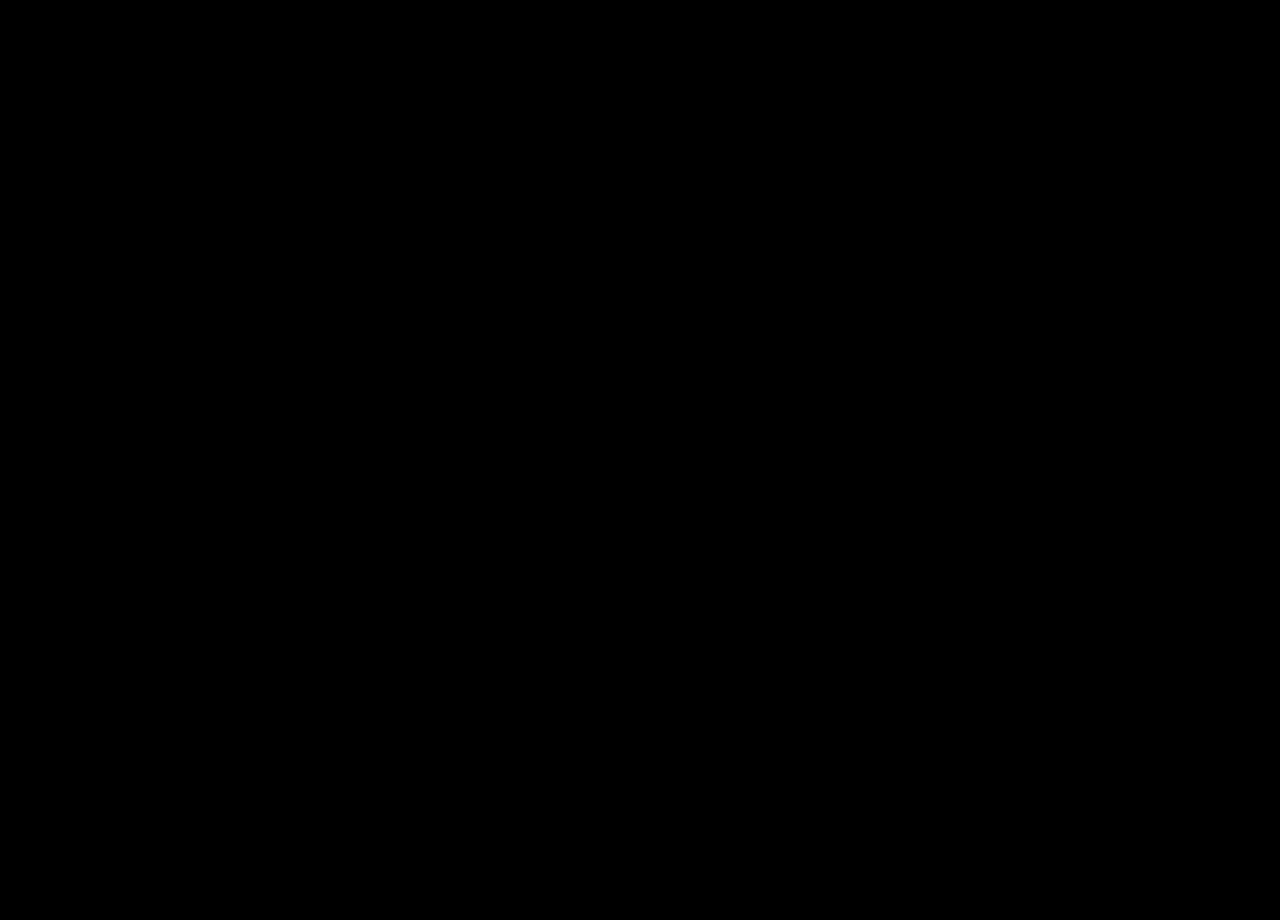
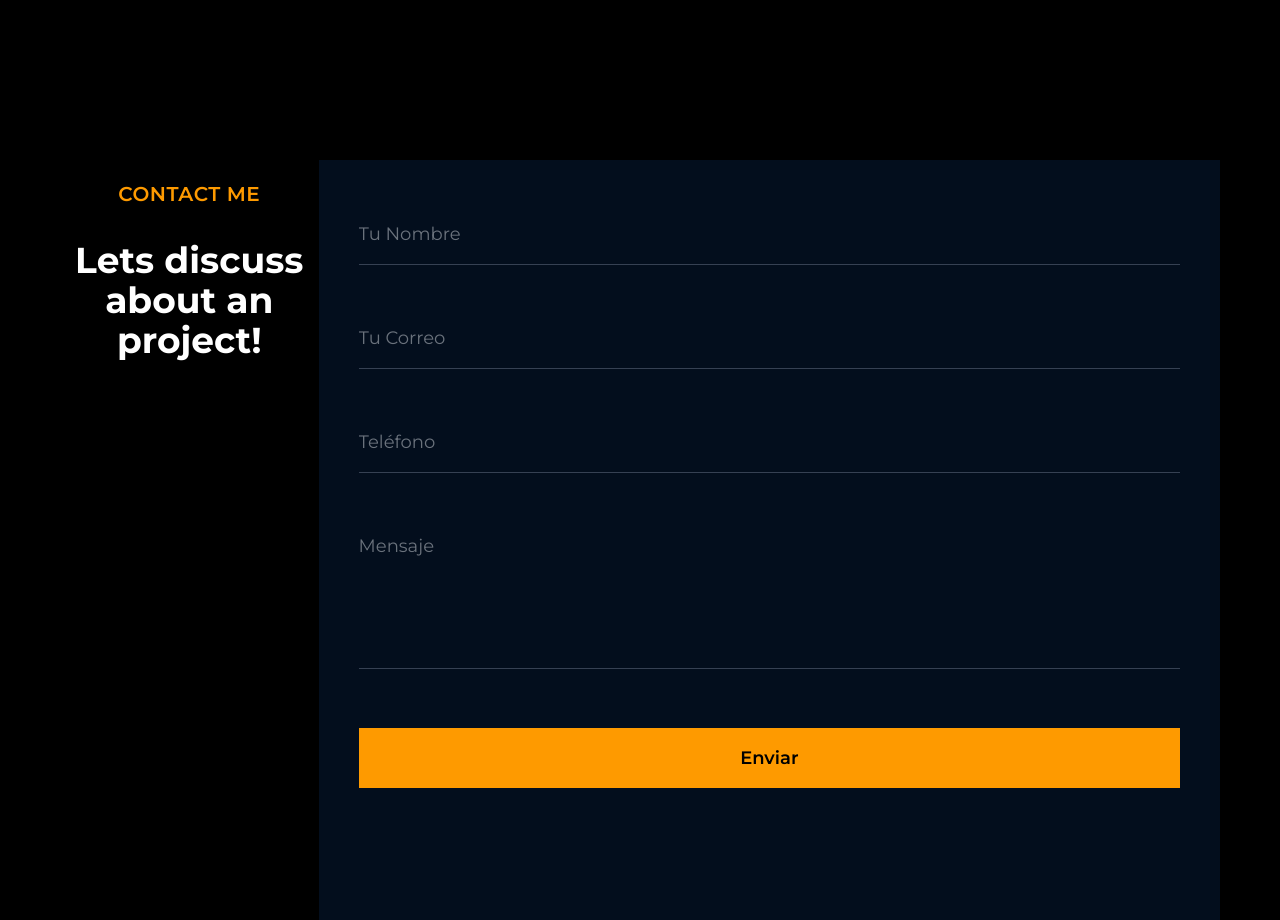
Before and after one commit to sebastianebd/portfolio, a Next.js app: page / in a window 1280 px wide. Shown: the part 1480-2400 px from the top of the page. Built offline with nearby package versions, Linux system fonts and the light colour scheme; grey boxes are pictures that could not be loaded.

Commit message:
wip: se finaliza diseño mobile, se integra api y nodemailer para envio de correos

```diff
--- /dev/null
+++ b/app/api/contact/route.ts
@@ -0,0 +1,69 @@
+// app/api/contact/route.ts
+import { NextResponse } from 'next/server';
+import nodemailer from 'nodemailer';
+
+export async function POST(req: Request) {
+  console.log('🚀 /api/contact fue llamado');
+  try {
+    const body = await req.json();
+    const { name, email, phone, message } = body ?? {};
+
+    if (!name || !email || !message) {
+      return NextResponse.json(
+        { ok: false, error: 'Missing required fields: name, email or message' },
+        { status: 400 }
+      );
+    }
+
+    const emailRegex = /^\S+@\S+\.\S+$/;
+    if (!emailRegex.test(email)) {
+      return NextResponse.json({ ok: false, error: 'Invalid email' }, { status: 400 });
+    }
+
+    if (process.env.SEND_EMAIL === 'true') {
+      const { SMTP_HOST, SMTP_PORT, SMTP_USER, SMTP_PASS, CONTACT_TO } = process.env;
+      if (!SMTP_HOST || !SMTP_PORT || !SMTP_USER || !SMTP_PASS || !CONTACT_TO) {
+        console.warn('SEND_EMAIL enabled but SMTP env vars missing. Skipping email send.');
+
+      } else {
+        try {
+          const transporter = nodemailer.createTransport({
+            host: SMTP_HOST,
+            port: Number(SMTP_PORT),
+            secure: process.env.SMTP_SECURE === 'true', // true para puerto 465
+            auth: {
+              user: SMTP_USER,
+              pass: SMTP_PASS,
+            },
+            tls: {
+            rejectUnauthorized: false,     // solo para DEV
+  },
+          });
+
+          await transporter.sendMail({
+            from: `"${name}" <${email}>`,
+            to: CONTACT_TO,
+            subject: `Nuevo mensaje desde portfolio de ${name}`,
+            text: `Mensaje: ${message}\n\nTeléfono: ${phone ?? 'No proporcionado'}`,
+            html: `<p>${message.replace(/\n/g, '<br/>')}</p>
+                  <p>Teléfono: ${phone ?? 'No proporcionado <br/>'}</p>
+                  <p>Correo: ${email}</p>`,
+          });
+          console.log('✅ Email enviado correctamente');
+        } catch (emailError) {
+          console.error('❌ Error enviando email:', emailError);
+          return NextResponse.json(
+            { ok: false, error: 'Failed to send email' },
+            { status: 500 }
+          );
+        }
+      }
+    }
+
+    // 4) Responder siempre con JSON (esto evita el error que viste)
+    return NextResponse.json({ ok: true, message: 'Mensaje recibido' });
+  } catch (error) {
+    console.error('❌ Error en /api/contact:', error);
+    return NextResponse.json({ ok: false, error: 'Internal Server Error' }, { status: 500 });
+  }
+}
--- a/app/page.tsx
+++ b/app/page.tsx
@@ -4,6 +4,7 @@ import NavBar from "@/components/NavBar";
 import HomeSection from  "@/components/HomeSection"
 import AboutSection from  "@/components/AboutSection"
 import ProyectsSection from  "@/components/ProyectsSection"
+import ContactSection from  "@/components/ContactSection"
 
 export default function page() {
   return (
@@ -12,7 +13,9 @@ export default function page() {
       <NavBar/>
       <HomeSection/>
       <AboutSection/>
-      <ProyectsSection/>
+      <ContactSection/>
+
+
     </main>
   )
 
--- a/components/ContactSection.tsx
+++ b/components/ContactSection.tsx
@@ -1,8 +1,122 @@
+'use client';
 import React from 'react'
+import { useState } from 'react';
 
 const ContactSection = () => {
+
+  const [formData, setFormData] = useState({
+    name: '',
+    email: '',
+    phone: '',
+    message: ''
+  });
+
+  const handleChange = (e: React.ChangeEvent<HTMLInputElement | HTMLTextAreaElement>) => {
+    setFormData({ ...formData, [e.target.name]: e.target.value});
+  };
+
+  const handleSubmit = async (e: React.FormEvent<HTMLFormElement>) => {
+    e.preventDefault();
+
+    const res = await fetch('/api/contact', {
+      method: 'POST',
+      headers: {
+        'Content-Type': 'application/json',
+      },
+      body: JSON.stringify(formData),
+    })
+
+    const data = await res.json();
+      if (data.ok) {
+        alert('Message sent successfully');
+        console.log(data)
+        setFormData({
+          name: '',
+          email: '',
+          phone: '',
+          message: ''
+        })
+      }else {
+        alert('Error sending message');
+      }
+    };
+
   return (
-    <div>ContactSection</div>
+    <section className="relative min-h-screen md:h-auto lg:h-screen bg-black overflow-hidden justify-between lg:px-15 px-5
+                        ">
+      <div className='relative lg:w-full flex h-full lg:h-full lg:max-w-320 md:max-w-250 max-w-150 mx-auto flex-col
+                        lg:flex-row'>
+        <div className=' pt-15 flex flex-col items-center text-center'>
+          <h1 className='text-amber-500 text-xl font-semibold tracking-wide'>CONTACT ME</h1>
+          <p className='text-white text-4xl font-bold pt-8 max-w-85'>
+            Lets discuss about an project!
+          </p>
+        </div>
+
+        <div className='w-full h-full bg-[var(--color-bg)] mt-10 px-10 pb-18'>
+          <form onSubmit={handleSubmit} className='flex flex-col text-gray-300 pt-15 text-lg'>
+            <input
+              type="name"
+              name='name'
+              placeholder='Tu Nombre'
+              value={formData.name}
+              onChange={handleChange}
+              className='focus:outline-none focus:ring-0 pb-4'
+              required
+            />
+            <div className='h-[0.1px] w-full bg-gray-700 mb-15'></div>
+            <input
+              type="email"
+              name='email'
+              placeholder='Tu Correo'
+              value={formData.email}
+              onChange={handleChange}
+              className='focus:outline-none focus:ring-0 pb-4'
+              required
+            />
+            <div className='h-[0.1px] w-full bg-gray-700 mb-15'></div>
+            <input
+              type="phone"
+              name='phone'
+              placeholder='Teléfono'
+              value={formData.phone}
+              onChange={handleChange}
+              className='focus:outline-none focus:ring-0 pb-4'
+              required
+            />
+            <div className='h-[0.1px] w-full bg-gray-700 mb-15'></div>
+            <textarea
+              name="message"
+              placeholder='Mensaje'
+              value={formData.message}
+              onChange={handleChange}
+              className='focus:outline-none focus:ring-0 pb-20 resize-none'
+              required
+            >
+            </textarea>
+            <div className='h-[0.1px] w-full bg-gray-700 mb-15'></div>
+            <button
+              type="submit"
+              className='w-full h-15 bg-amber-500 text-black text-md font-semibold '>
+              Enviar
+            </button>
+
+          </form>
+
+        </div>
+      </div>
+      <div className='pb-15'>
+          <iframe src="https://www.google.com/maps/embed?pb=!1m18!1m12!1m3!1d30052.267416559247!2d-73.19107917722563!3d-40.590446394915375!2m3!1f0!2f0!3f0!3m2!1i1024!2i768!4f13.1!3m3!1m2!1s0x961636a5d0f98f11%3A0xd48ddb618b434a73!2sBeethoven%201018%2C%205301969%20Osorno%2C%20Los%20Lagos!5e0!3m2!1ses-419!2scl!4v1759967598500!5m2!1ses-419!2scl"
+          width="100%"
+          height="220"
+          style={{ border: 0 }}
+          allowFullScreen={true}
+          loading="lazy"
+          referrerPolicy="no-referrer-when-downgrade">
+          </iframe>
+
+            </div>
+    </section>
   )
 }
 
--- a/package.json
+++ b/package.json
@@ -11,6 +11,7 @@
   "dependencies": {
     "framer-motion": "^12.23.22",
     "next": "15.5.4",
+    "nodemailer": "^7.0.9",
     "react": "19.1.0",
     "react-dom": "19.1.0",
     "react-intersection-observer": "^9.16.0"
@@ -19,6 +20,7 @@
     "@eslint/eslintrc": "^3",
     "@tailwindcss/postcss": "^4",
     "@types/node": "^20",
+    "@types/nodemailer": "^7.0.2",
     "@types/react": "^19",
     "@types/react-dom": "^19",
     "eslint": "^9",
```
Also changed, not shown: 1 other file (tests, documents, lock files or other folders).
